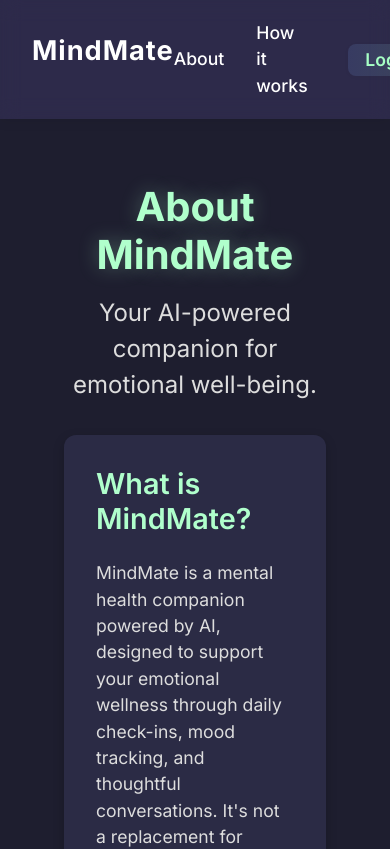
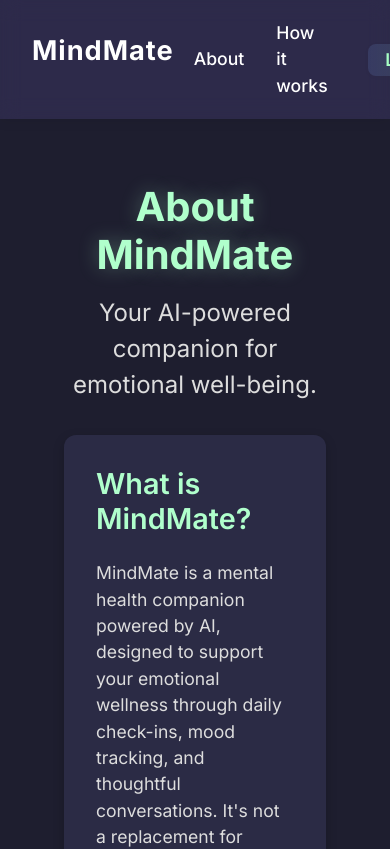
Before and after one commit to goelsonali/mind-mate-agent, a React (Vite) app in the folder app/frontend/: page /about in a window 390 px wide. Shown: the top 849 px of the page. Built offline with nearby package versions, Linux system fonts and the light colour scheme.

Commit message:
Fix merge conflicts and refactor inline styles

```diff
--- a/app/frontend/src/styles/global.css
+++ b/app/frontend/src/styles/global.css
@@ -1,4 +1,3 @@
-/* Design System Tokens */
 :root {
   /* Colors */
   --color-bg-primary: #2D2A4A;
@@ -114,13 +113,11 @@ p {
   z-index: 1;
 }
 
-/* Ensure content doesn't overlap with the stripe */
 .card > *:first-child {
   position: relative;
   z-index: 0;
 }
 
-/* Buttons */
 button,
 .button {
   background-color: var(--color-button-primary);
@@ -161,7 +158,6 @@ button:active,
   box-shadow: var(--shadow-sm);
 }
 
-/* Button variants */
 button.secondary,
 .button.secondary {
   background-color: rgba(255, 255, 255, 0.1);
@@ -173,7 +169,6 @@ button.secondary:hover,
   background-color: rgba(255, 255, 255, 0.15);
 }
 
-/* Inputs */
 input,
 textarea,
 .input {
@@ -195,7 +190,7 @@ input::placeholder,
 textarea::placeholder,
 .input::placeholder {
   color: var(--color-placeholder);
-  opacity: 1; /* Firefox */
+  opacity: 1;
 }
 
 input:focus,
@@ -212,12 +207,11 @@ textarea:hover,
   border-color: var(--color-input-focus);
 }
 
-/* Specific input types */
 input[type="text"],
 input[type="email"],
 input[type="password"],
 input[type="search"] {
-  min-height: 44px; /* Touch-friendly height */
+  min-height: 44px;
 }
 
 textarea {
@@ -293,12 +287,10 @@ textarea:disabled,
   animation: fadeIn var(--transition-normal);
 }
 
-<<<<<<< Updated upstream
 .animate-slide-up {
   animation: slideUp var(--transition-normal);
 }
 
-/* Welcome Page Animated Stars */
 .welcome-bg-stars {
   position: fixed;
   inset: 0;
@@ -323,7 +315,6 @@ textarea:disabled,
   100% { transform: translateY(-60vh) scale(1.1); opacity: 0.7; }
 }
 
-/* Glowing border for welcome card */
 .card.glow {
   box-shadow: 0 0 0 4px #7CAEFF44, 0 0 24px 4px #A6FFC455, 0 0 0 0 #B8C1EC44;
   animation: cardGlow 4s ease-in-out infinite alternate;
@@ -333,7 +324,6 @@ textarea:disabled,
   100% { box-shadow: 0 0 0 8px #B8C1EC33, 0 0 32px 8px #7CAEFF33, 0 0 0 0 #A6FFC433; }
 }
 
-/* Typewriter effect for welcome prompt */
 .typewriter {
   display: inline-block;
   border-right: 2px solid #B8C1EC;
@@ -348,7 +338,7 @@ textarea:disabled,
 @keyframes blink-caret {
   0%, 100% { border-color: #B8C1EC; }
   50% { border-color: transparent; }
-=======
+}
 @media (max-width: 768px) {
   .container {
     padding: 1rem;
@@ -358,8 +348,6 @@ textarea:disabled,
     padding: 1rem;
   }
 }
-
-/* Login Modal Styles */
 .login-modal-overlay {
   position: fixed;
   inset: 0;
@@ -515,5 +503,4 @@ textarea:disabled,
     width: 98vw;
     padding: 1.2rem 0.5rem 1.5rem 0.5rem;
   }
->>>>>>> Stashed changes
 }
```
